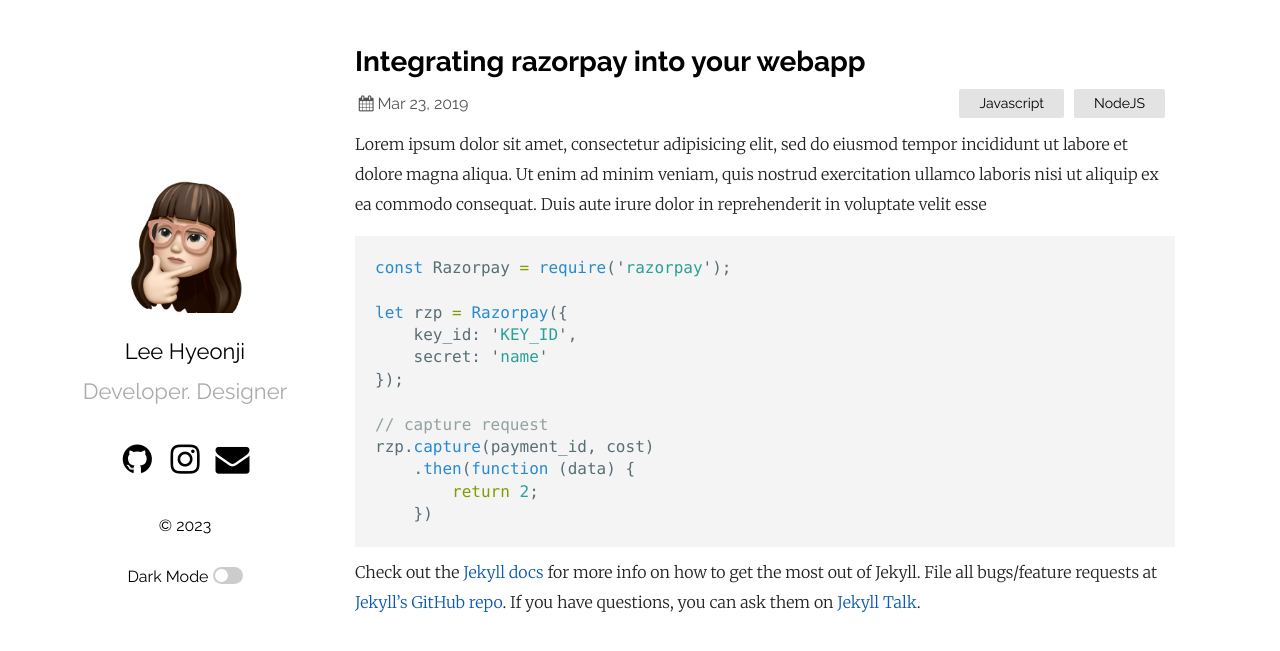
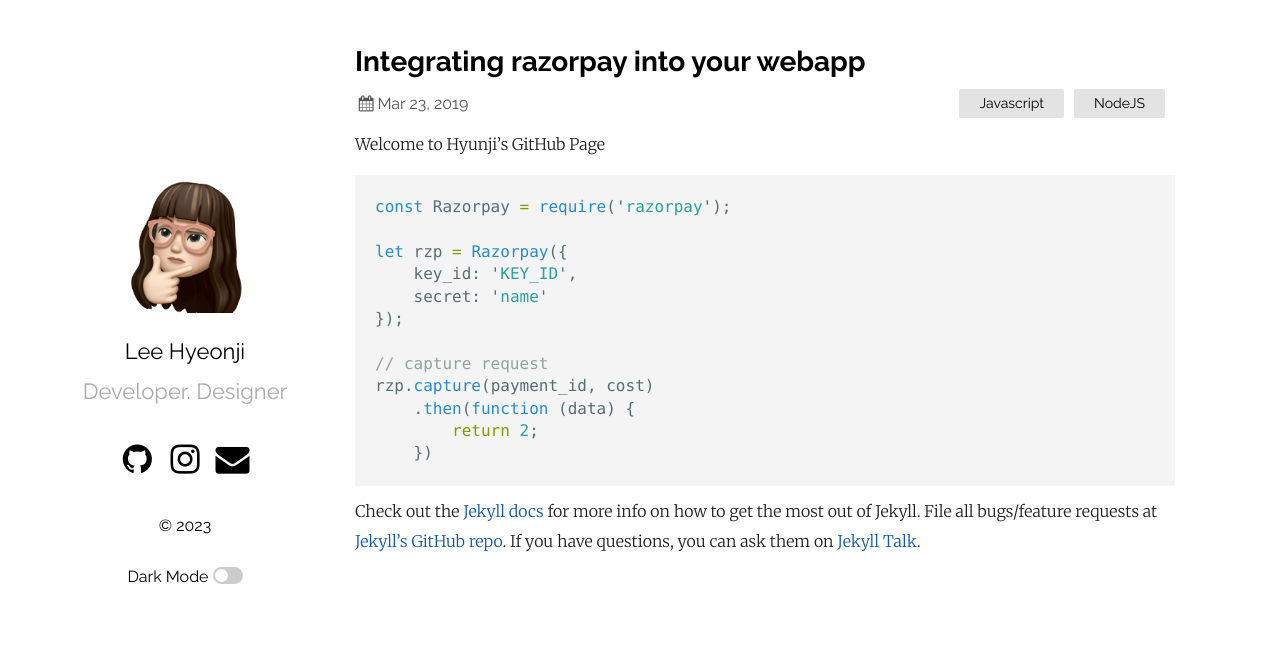
Before and after one commit to ehyeong/ehyeong.github.io, a Jekyll site: the page built from _posts/2019-03-23-welcome-to-jekyll 복사본.markdown, in a window 1280 px wide. Shown: the top 651 px of the page. Built offline with Jekyll 4.4.1, drawn with Linux system fonts in a browser that asks for light colours.

Commit message:
복사본 수정

````diff
--- a/_posts/2019-03-23-welcome-to-jekyll 복사본.markdown
+++ b/_posts/2019-03-23-welcome-to-jekyll 복사본.markdown
@@ -4,7 +4,7 @@
 date:   2019-03-23 21:03:36 +0530
 categories: Javascript NodeJS
 ---
-Lorem ipsum dolor sit amet, consectetur adipisicing elit, sed do eiusmod tempor incididunt ut labore et dolore magna aliqua. Ut enim ad minim veniam, quis nostrud exercitation ullamco laboris nisi ut aliquip ex ea commodo consequat. Duis aute irure dolor in reprehenderit in voluptate velit esse
+Welcome to Hyunji's GitHub Page
 
 ```javascript
 const Razorpay = require('razorpay');
````
